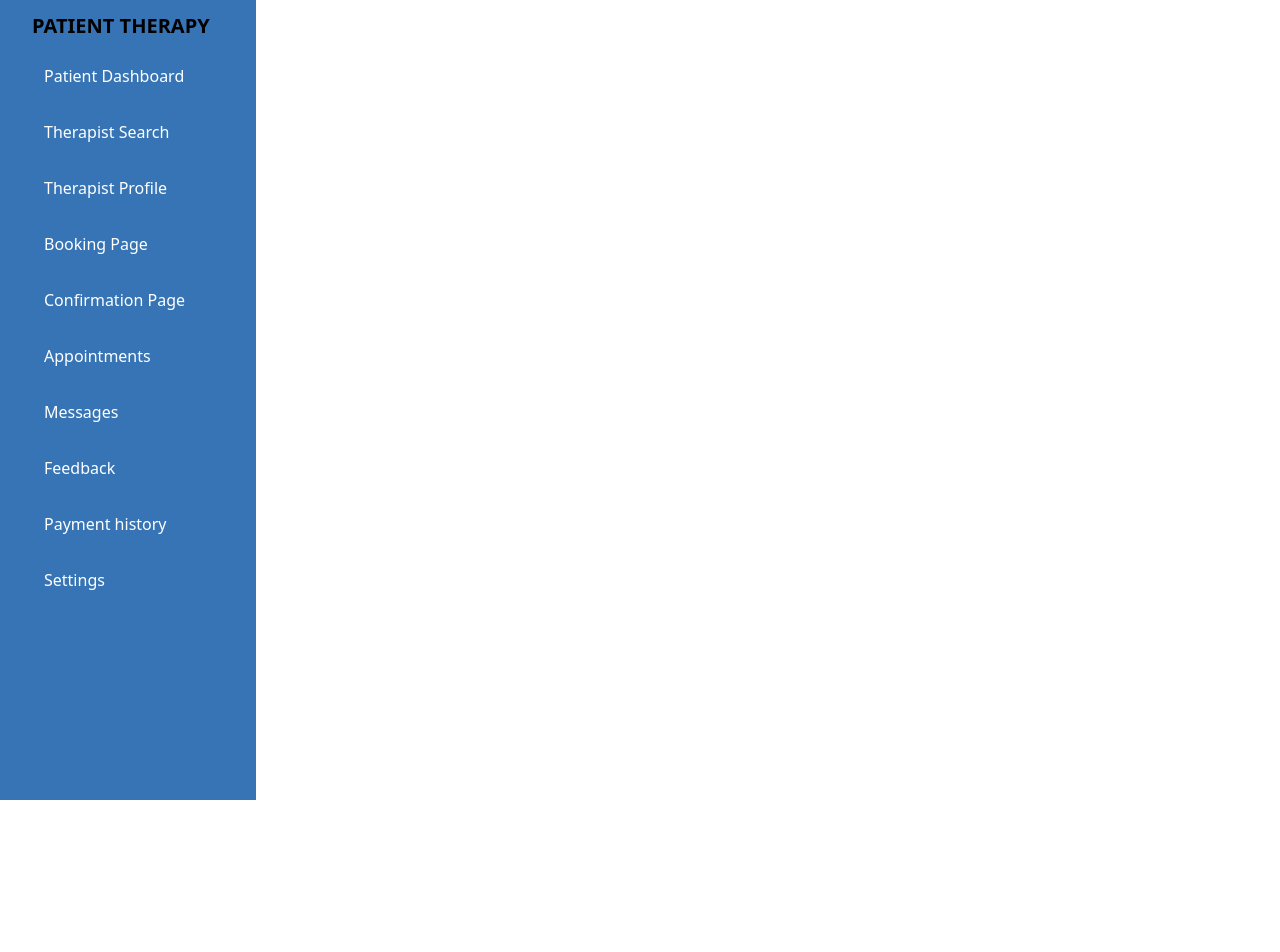
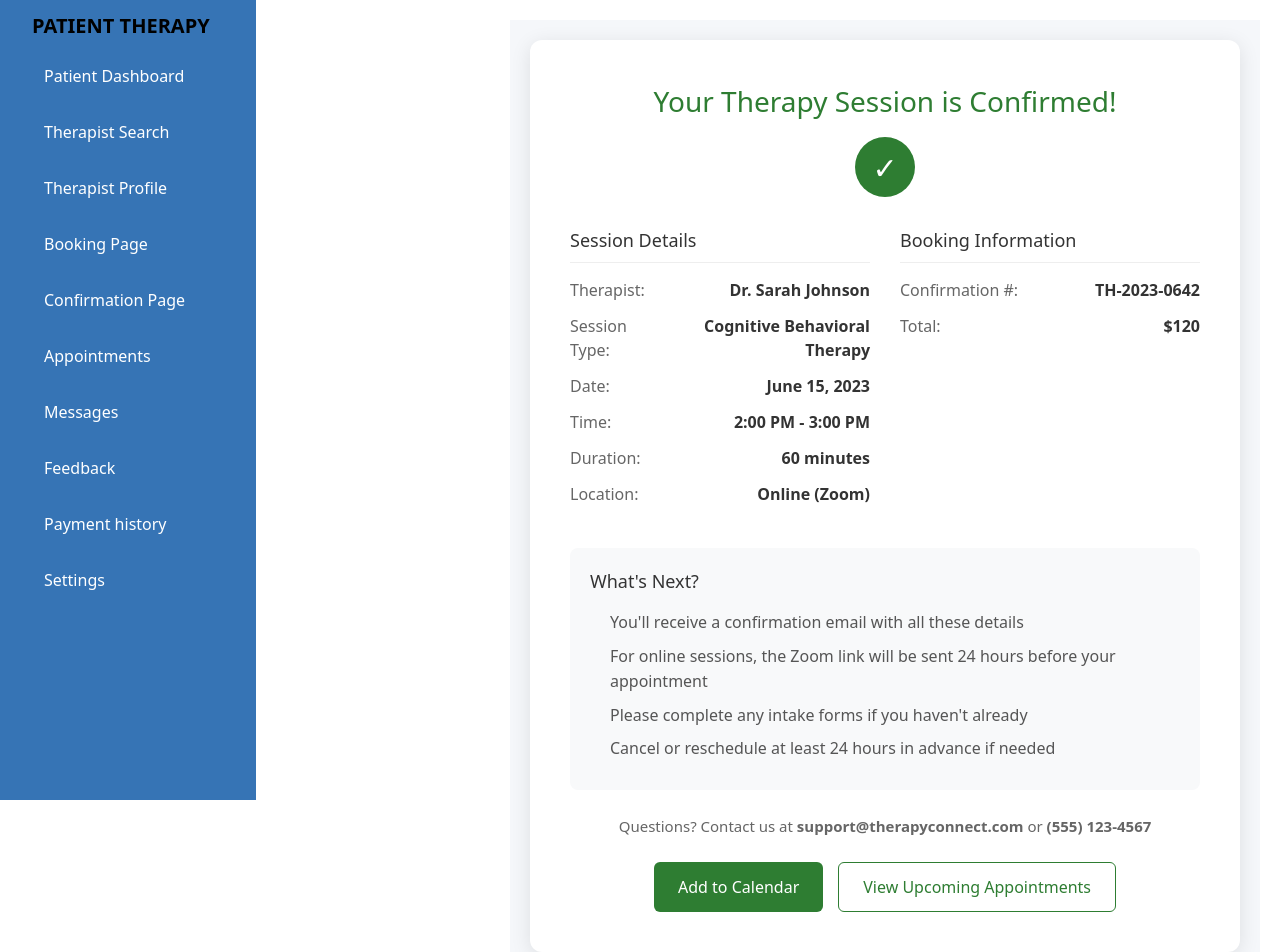
Before and after one commit to nyamweyakemunto/Therapy-Project, a React (Vite) app: page /confirmation in a window 1280 px wide. Shown: the top 952 px of the page. Before the commit the page ends 800 px from the top, so only its background shows below. Built offline with nearby package versions, Linux system fonts and the light colour scheme.

Commit message:
Updated confirmation page

```diff
--- a/package.json
+++ b/package.json
@@ -18,6 +18,7 @@
     "react-dom": "^19.0.0",
     "react-icons": "^5.5.0",
     "react-router-dom": "^7.4.0",
+    "styled-components": "^6.1.16",
     "tailwindcss": "^4.0.17"
   },
   "devDependencies": {
--- a/src/components/pages/patients/ConfirmationPage.jsx
+++ b/src/components/pages/patients/ConfirmationPage.jsx
@@ -1,12 +1,245 @@
-import React from 'react'
-import SideBar from '../../sideBar'
+import React from 'react';
+import { useLocation } from 'react-router-dom';
+import styled from 'styled-components';
+import SideBar from '../../sideBar';
 
 const ConfirmationPage = () => {
+  // Get booking details from location state (if coming from a booking form)
+  const location = useLocation();
+  const bookingDetails = location.state?.bookingDetails || {
+    therapistName: 'Dr. Sarah Johnson',
+    sessionType: 'Cognitive Behavioral Therapy',
+    date: 'June 15, 2023',
+    time: '2:00 PM - 3:00 PM',
+    duration: '60 minutes',
+    location: 'Online (Zoom)',
+    price: '$120',
+    confirmationNumber: 'TH-2023-0642'
+  };
+
   return (
     <SideBar>
+      <ConfirmationContainer>
+        <ConfirmationCard>
+          <Header>
+            <h1>Your Therapy Session is Confirmed!</h1>
+            <Checkmark>✓</Checkmark>
+          </Header>
 
+          <ConfirmationDetails>
+            <DetailSection>
+              <h2>Session Details</h2>
+              <DetailItem>
+                <span>Therapist:</span>
+                <strong>{bookingDetails.therapistName}</strong>
+              </DetailItem>
+              <DetailItem>
+                <span>Session Type:</span>
+                <strong>{bookingDetails.sessionType}</strong>
+              </DetailItem>
+              <DetailItem>
+                <span>Date:</span>
+                <strong>{bookingDetails.date}</strong>
+              </DetailItem>
+              <DetailItem>
+                <span>Time:</span>
+                <strong>{bookingDetails.time}</strong>
+              </DetailItem>
+              <DetailItem>
+                <span>Duration:</span>
+                <strong>{bookingDetails.duration}</strong>
+              </DetailItem>
+              <DetailItem>
+                <span>Location:</span>
+                <strong>{bookingDetails.location}</strong>
+              </DetailItem>
+            </DetailSection>
+
+            <DetailSection>
+              <h2>Booking Information</h2>
+              <DetailItem>
+                <span>Confirmation #:</span>
+                <strong>{bookingDetails.confirmationNumber}</strong>
+              </DetailItem>
+              <DetailItem>
+                <span>Total:</span>
+                <strong>{bookingDetails.price}</strong>
+              </DetailItem>
+            </DetailSection>
+          </ConfirmationDetails>
+
+          <NextSteps>
+            <h2>What's Next?</h2>
+            <ul>
+              <li>You'll receive a confirmation email with all these details</li>
+              <li>For online sessions, the Zoom link will be sent 24 hours before your appointment</li>
+              <li>Please complete any intake forms if you haven't already</li>
+              <li>Cancel or reschedule at least 24 hours in advance if needed</li>
+            </ul>
+          </NextSteps>
+
+          <ContactInfo>
+            <p>Questions? Contact us at <strong>support@therapyconnect.com</strong> or <strong>(555) 123-4567</strong></p>
+          </ContactInfo>
+
+          <Actions>
+            <Button primary>Add to Calendar</Button>
+            <Button>View Upcoming Appointments</Button>
+          </Actions>
+        </ConfirmationCard>
+      </ConfirmationContainer>
     </SideBar>
-  )
-}
+  );
+};
 
-export default ConfirmationPage
+// Styled components
+const ConfirmationContainer = styled.div`
+  display: flex;
+  justify-content: center;
+  align-items: center;
+  min-height: calc(100vh - 60px); // Adjust based on your header height
+  background-color: #f5f7fa;
+  padding: 20px;
+  margin-left: 250px; // Adjust based on your sidebar width
+  width: calc(100% - 250px); // Adjust based on your sidebar width
+
+  @media (max-width: 768px) {
+    margin-left: 0;
+    width: 100%;
+    min-height: 100vh;
+  }
+`;
+
+const ConfirmationCard = styled.div`
+  background: white;
+  border-radius: 12px;
+  box-shadow: 0 4px 20px rgba(0, 0, 0, 0.1);
+  padding: 40px;
+  max-width: 800px;
+  width: 100%;
+`;
+
+const Header = styled.div`
+  text-align: center;
+  margin-bottom: 30px;
+
+  h1 {
+    color: #2e7d32;
+    font-size: 28px;
+    margin-bottom: 15px;
+  }
+`;
+
+const Checkmark = styled.div`
+  background-color: #2e7d32;
+  color: white;
+  width: 60px;
+  height: 60px;
+  border-radius: 50%;
+  display: inline-flex;
+  justify-content: center;
+  align-items: center;
+  font-size: 30px;
+  margin: 0 auto;
+`;
+
+const ConfirmationDetails = styled.div`
+  display: grid;
+  grid-template-columns: 1fr 1fr;
+  gap: 30px;
+  margin-bottom: 30px;
+
+  @media (max-width: 768px) {
+    grid-template-columns: 1fr;
+  }
+`;
+
+const DetailSection = styled.div`
+  h2 {
+    color: #333;
+    font-size: 18px;
+    margin-bottom: 15px;
+    padding-bottom: 8px;
+    border-bottom: 1px solid #eee;
+  }
+`;
+
+const DetailItem = styled.div`
+  display: flex;
+  justify-content: space-between;
+  margin-bottom: 12px;
+
+  span {
+    color: #666;
+  }
+
+  strong {
+    color: #333;
+    text-align: right;
+  }
+`;
+
+const NextSteps = styled.div`
+  background-color: #f8f9fa;
+  padding: 20px;
+  border-radius: 8px;
+  margin-bottom: 25px;
+
+  h2 {
+    color: #333;
+    font-size: 18px;
+    margin-bottom: 15px;
+  }
+
+  ul {
+    padding-left: 20px;
+    color: #555;
+    line-height: 1.6;
+  }
+
+  li {
+    margin-bottom: 8px;
+  }
+`;
+
+const ContactInfo = styled.div`
+  text-align: center;
+  color: #666;
+  margin-bottom: 25px;
+  font-size: 15px;
+`;
+
+const Actions = styled.div`
+  display: flex;
+  gap: 15px;
+  justify-content: center;
+  flex-wrap: wrap;
+`;
+
+const Button = styled.button`
+  padding: 12px 24px;
+  border-radius: 6px;
+  font-weight: 500;
+  cursor: pointer;
+  transition: all 0.2s;
+
+  ${props => props.primary ? `
+    background-color: #2e7d32;
+    color: white;
+    border: none;
+
+    &:hover {
+      background-color: #1b5e20;
+    }
+  ` : `
+    background-color: white;
+    color: #2e7d32;
+    border: 1px solid #2e7d32;
+
+    &:hover {
+      background-color: #f1f8e9;
+    }
+  `}
+`;
+
+export default ConfirmationPage;
```
Also changed, not shown: 1 other file (tests, documents, lock files or other folders).
